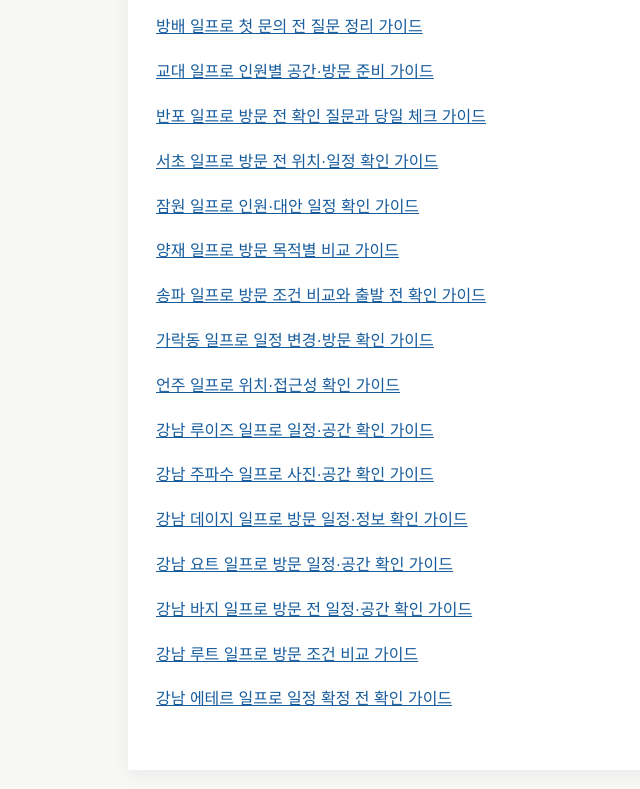
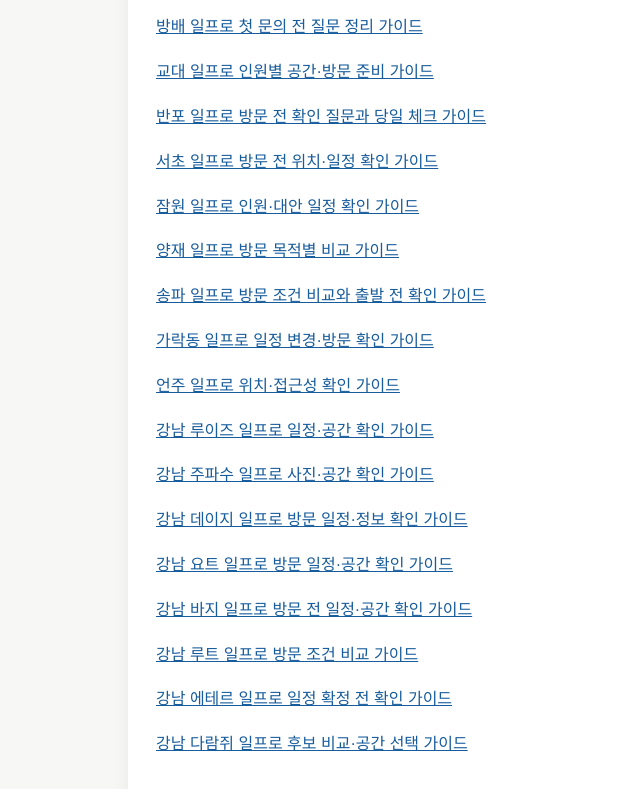
Before and after one commit to mariabarbergm841-wq/gangnam-visit-notes, a plain HTML site: page index.html in a window 1280 px wide. Shown: the part 10428-11217 px from the top of the page, without its empty margins (104-744 px from the left). Drawn offline with Linux system fonts and the light colour scheme.

Commit message:
Update index.html

```diff
--- a/index.html
+++ b/index.html
@@ -1193,6 +1193,11 @@
     강남 에테르 일프로 일정 확정 전 확인 가이드
   </a>
 </p>
+<p>
+  <a href="./guide-219.html">
+    강남 다람쥐 일프로 후보 비교·공간 선택 가이드
+  </a>
+</p>
     </article>
   </main>
 </body>
```
